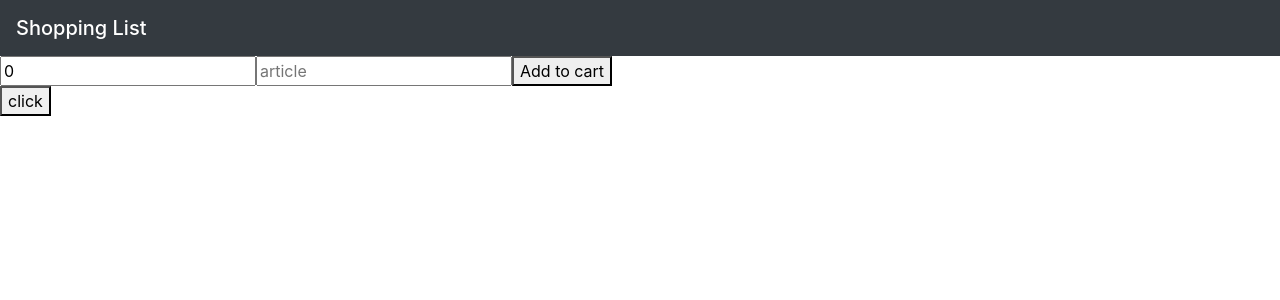
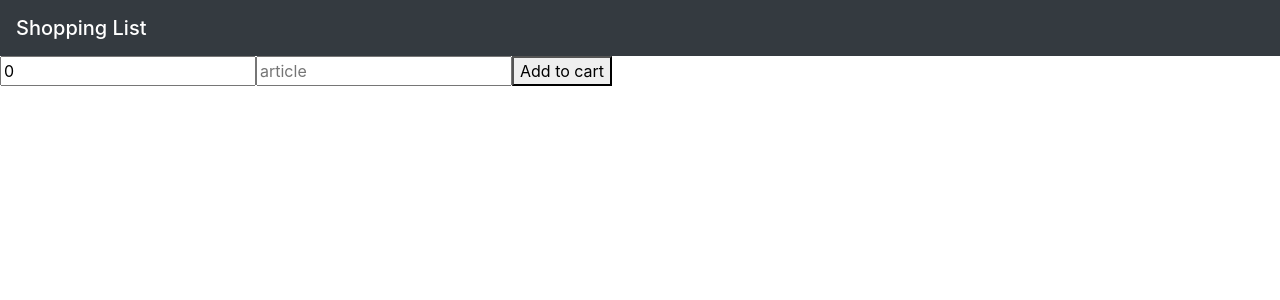
Before and after one commit to kyerz/react-redux-sandbox, a React (Create React App) app: page / in a window 1280 px wide. Shown: the top 300 px of the page. Built offline with nearby package versions, Linux system fonts and the light colour scheme.

Commit message:
fix some useless data

```diff
--- a/src/components/App.js
+++ b/src/components/App.js
@@ -11,7 +11,6 @@ class App extends Component {
       <div>
         <Header />
         <Form addArticle={this.props.addArticle} />
-        <button onClick={() => this.props.test()}>click</button>
       </div>
     )
   }
@@ -19,7 +18,7 @@ class App extends Component {
 
 const mapStateToProps = state => {
   return {
-    mocks: state.mock
+    articles: state.articles
   }
 }
 
--- a/src/index.js
+++ b/src/index.js
@@ -16,6 +16,6 @@ const articlesReducer = (state = [], action) => {
   }
 }
 
-const store = createStore(combineReducers({ mock: articlesReducer }), window.__REDUX_DEVTOOLS_EXTENSION__ && window.__REDUX_DEVTOOLS_EXTENSION__())
+const store = createStore(combineReducers({ articles: articlesReducer }), window.__REDUX_DEVTOOLS_EXTENSION__ && window.__REDUX_DEVTOOLS_EXTENSION__())
 
 ReactDOM.render(<Provider store={store}><App /></Provider>, document.querySelector('#root'))
```
